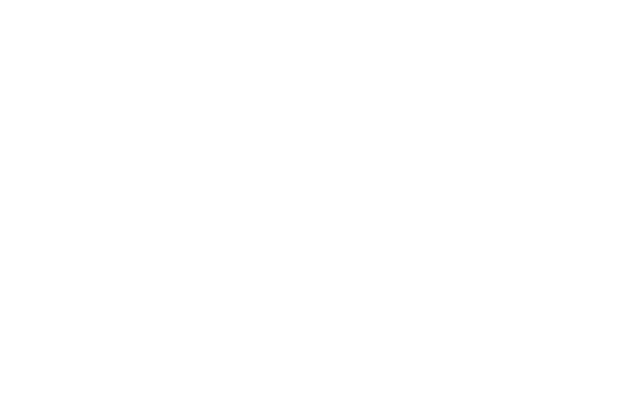
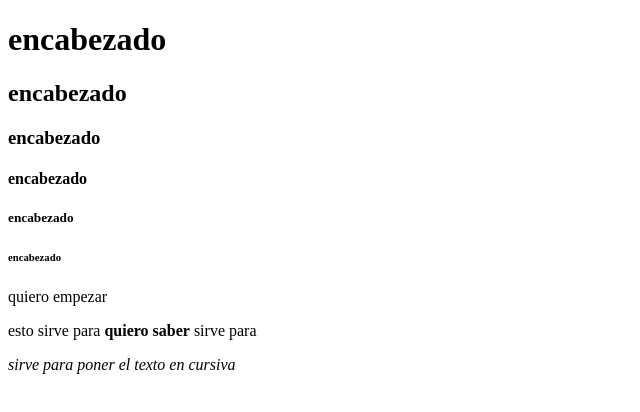
Before and after one commit to julianruizdota/git_test, a plain HTML site: page index.html in a window 1280 px wide. Shown: the whole page, without its empty margins (0-640 px from the left). Drawn offline with Linux system fonts and the light colour scheme.

Commit message:
lo estoy intentando index.html

```diff
--- a/index.html
+++ b/index.html
@@ -7,6 +7,16 @@
     <title>hola mundo</title>
 </head>
 <body>
-
+    <h1>encabezado</h1>
+    <h2>encabezado</h2>
+    <h3>encabezado</h3>
+    <h4>encabezado</h4>
+    <h5>encabezado</h5>
+    <h6>encabezado</h6>
+    <p>quiero empezar</p>
+    <p>esto sirve para <strong>quiero saber</strong>
+    sirve para</p>
+    <em>sirve para poner el texto en cursiva</em>
+    <!--estoy practicando papa-->
 </body>
 </html>
```
